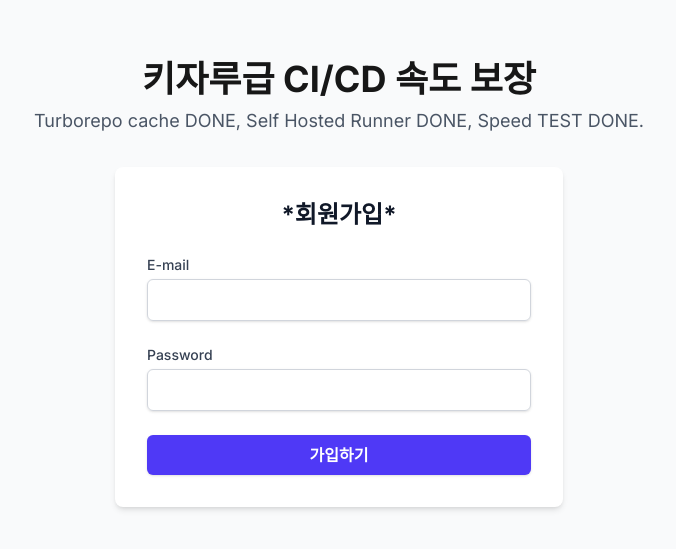
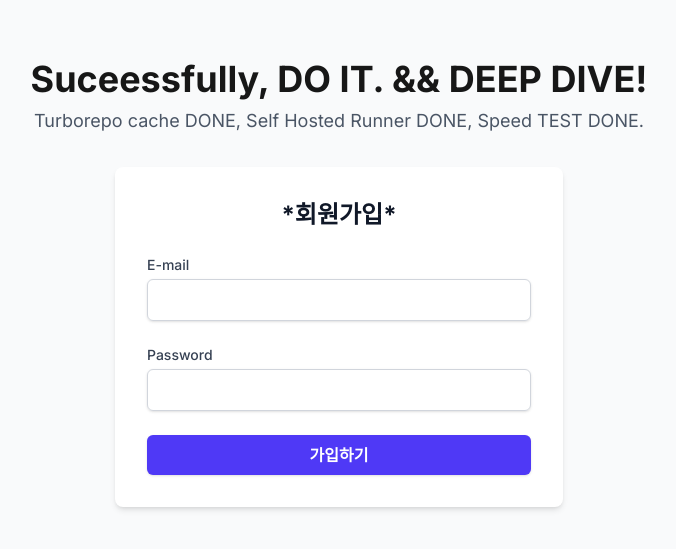
Before and after one commit to jungyuya/new-blog, a Next.js app in the folder apps/frontend/: page / in a window 1280 px wide. Shown: the part 117-666 px from the top of the page, without its empty margins (301-977 px from the left). Built offline with nearby package versions, Linux system fonts and the light colour scheme.

Commit message:
prunner 및 turborepo 최적화 완료 선언.

```diff
--- a/apps/frontend/src/app/page.tsx
+++ b/apps/frontend/src/app/page.tsx
@@ -5,7 +5,7 @@ export default function Home() {
   return (
     <main className="flex min-h-screen flex-col items-center justify-center bg-gray-50 p-4">
       <div className="mb-8 text-center">
-        <h1 className="text-4xl font-bold">키자루급 CI/CD 속도 보장</h1>
+        <h1 className="text-4xl font-bold">Suceessfully, DO IT. && DEEP DIVE!</h1>
         <p className="text-lg text-gray-600 mt-2">Turborepo cache DONE, Self Hosted Runner DONE, Speed TEST DONE.</p>
       </div>
       <SignUp />
```
